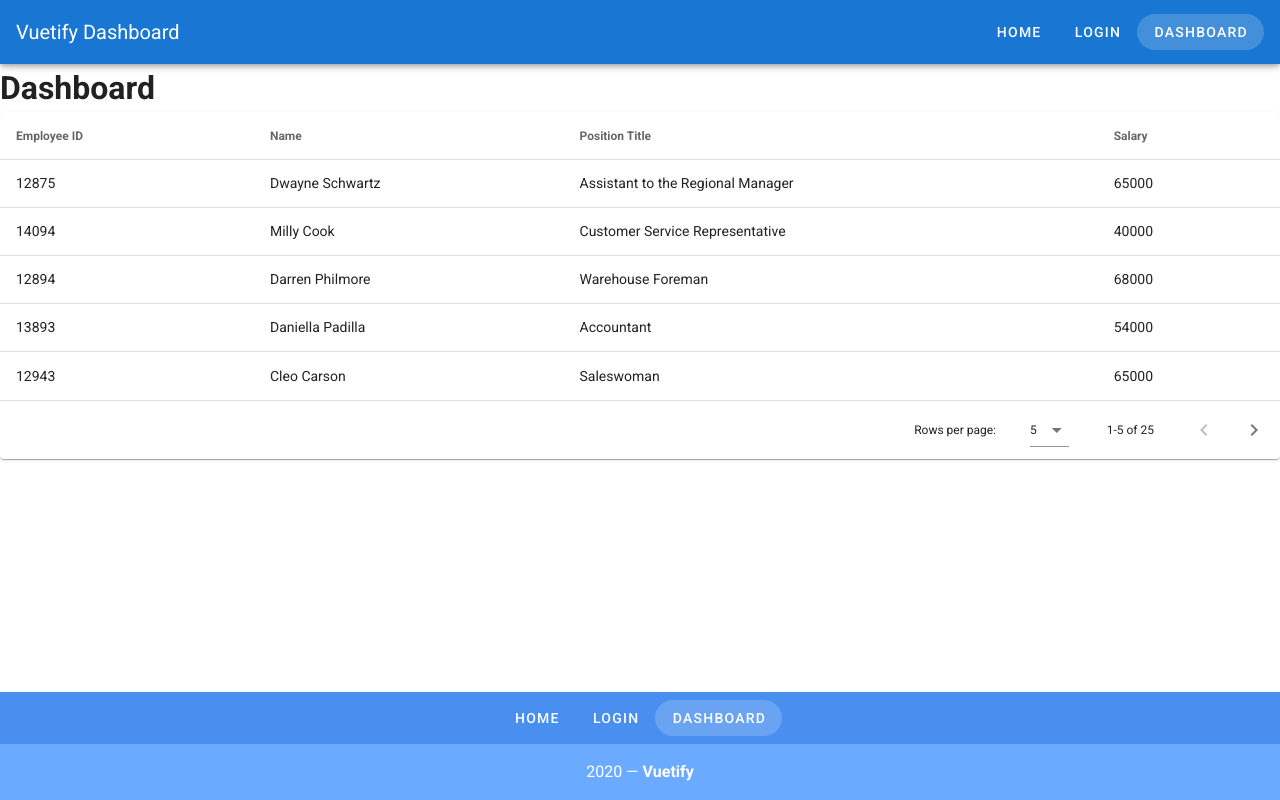
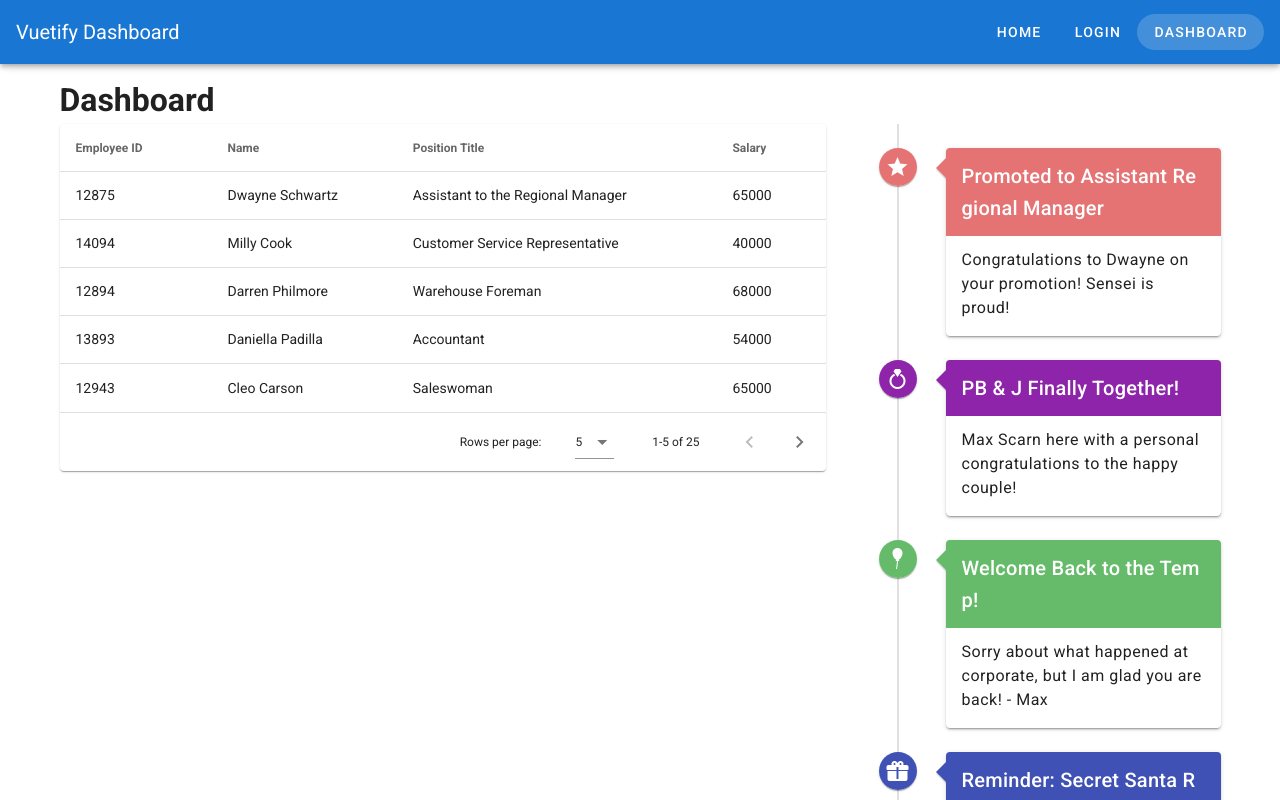
Before and after one commit to roamzz/vuetify-vuejs-example, a Vue app: page /dashboard in a window 1280 px wide. Shown: the top 800 px of the page. Built offline with nearby package versions, Linux system fonts and the light colour scheme.

Commit message:
timeline component

```diff
--- a/src/components/EmployeesTable.vue
+++ b/src/components/EmployeesTable.vue
@@ -15,6 +15,7 @@ export default {
 props: {
     employees: {
         type: Array,
+        required: true
     },
 },
   data() {
--- a/src/components/EventTimeline.vue
+++ b/src/components/EventTimeline.vue
@@ -1,14 +1,37 @@
 <template>
-  <h1>EventTimeline</h1>
+  <v-timeline align-top :dense="true">
+    <v-timeline-item
+      v-for="(item, index) in timeline"
+      :key="index"
+      :color="item.color"
+      :icon="item.icon"
+      fill-dot
+    >
+      <v-card :color="item.color" dark>
+        <v-card-title class="title pt-3 pb-3">
+          <h3 class="title">{{ item.title }}</h3>
+        </v-card-title>
+        <v-card-text class="white text--primary">
+          <p class="pt-3 body-1 mb-0">
+            {{ item.text }}
+          </p>
+        </v-card-text>
+      </v-card>
+    </v-timeline-item>
+  </v-timeline>
 </template>
 
 <script>
 export default {
-name: 'EventTimeline'
-
-}
+  name: "EventTimeline",
+  props: {
+    timeline: {
+      type: Array,
+      required: true
+    }
+  }
+};
 </script>
 
 <style>
-
 </style>
--- a/src/data/timeline.json
+++ b/src/data/timeline.json
@@ -1,18 +1,26 @@
 [
   {
-    "title": "Employees",
-    "value": "65"
+    "color": "red lighten-2",
+    "icon": "mdi-star",
+    "title": "Promoted to Assistant Regional Manager",
+    "text": "Congratulations to Dwayne on your promotion! Sensei is proud!"
   },
   {
-    "title": "Ream Sold",
-    "value": "983,000"
+    "color": "purple darken-1",
+    "icon": "mdi-ring",
+    "title": "PB & J Finally Together!",
+    "text": "Max Scarn here with a personal congratulations to the happy couple!"
   },
   {
-    "title": "Rating",
-    "value": "4.5"
+    "color": "green lighten-1",
+    "icon": "mdi-balloon",
+    "title": "Welcome Back to the Temp!",
+    "text": "Sorry about what happened at corporate, but I am glad you are back! - Max"
   },
   {
-    "title": "Revenue",
-    "value": "$2.3M"
+    "color": "indigo",
+    "icon": "mdi-gift",
+    "title": "Reminder: Secret Santa Rules",
+    "text": "The maximum spending amount is $20. No iPods allowed."
   }
 ]
--- a/src/views/Dashboard.vue
+++ b/src/views/Dashboard.vue
@@ -1,36 +1,49 @@
 <template>
-  <div>
+  <v-container>
     <h1>Dashboard</h1>
 
-    <EmployeesTable
-      :employees="employees"
-      @select-employee="setEmployee"
-    ></EmployeesTable>
+    <v-row>
+      <v-col cols="8">
+        <EmployeesTable
+          :employees="employees"
+          @select-employee="setEmployee"
+        ></EmployeesTable>
+      </v-col>
+
+      <v-col cols="4">
+        <EventTimeline :timeline="timeline"></EventTimeline>
+      </v-col>
+    </v-row>
 
     <v-snackbar v-model="snackbar">
-        You have selected {{ selectedEmployee.name }},
+      You have selected {{ selectedEmployee.name }},
       {{ selectedEmployee.title }}
       <v-btn color="pink" text @click="snackbar = false">
         Close
       </v-btn>
     </v-snackbar>
-  </div>
+  </v-container>
 </template>
 
 <script>
 import EmployeesTable from "../components/EmployeesTable";
 import employeesData from "../data/employees.json";
 
+import EventTimeline from "../components/EventTimeline";
+import timelineData from "../data/timeline.json";
+
 export default {
   name: "Dashboard",
   components: {
-    EmployeesTable
+    EmployeesTable,
+    EventTimeline
   },
   data() {
     return {
       snackbar: false,
       currentItem: "",
       employees: employeesData,
+      timeline: timelineData,
       selectedEmployee: {
         name: "",
         title: ""
```
